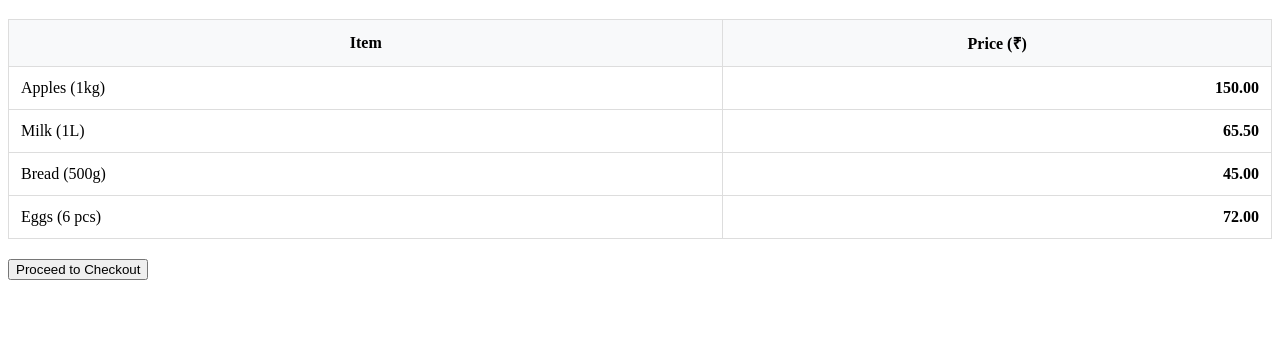
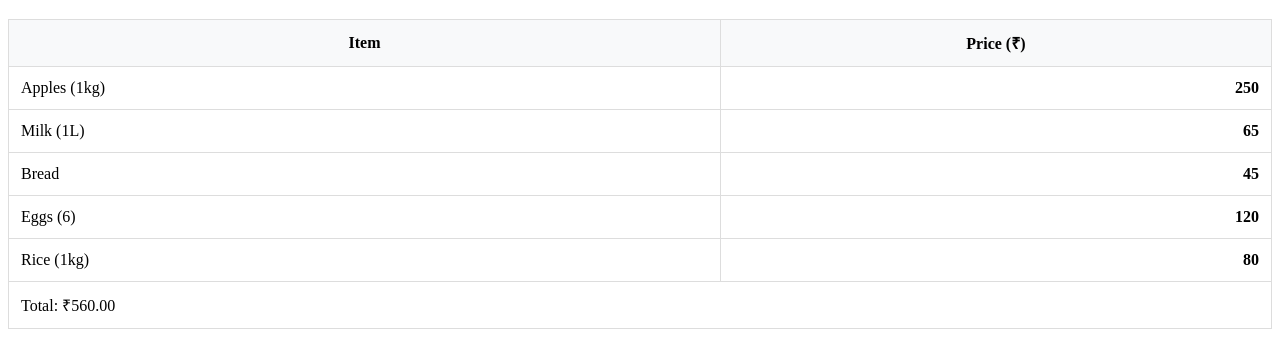
Before and after one commit to acciojob/grofers-checkout-noumantannu06-glitch, a website: page main.html in a window 1280 px wide. Shown: the part 61-410 px from the top of the page. Drawn offline with Linux system fonts and the light colour scheme.

Commit message:
created a submission

```diff
--- a/main.html
+++ b/main.html
@@ -8,27 +8,39 @@
 
 <body>
     <!-- the entire body must be written by student -->
-      <h1>Grofers Checkout</h1>
+
+    <h1>Grofers Checkout</h1>
 
     <table>
         <thead>
-            <tr><th>Item</th><th>Price (₹)</th></tr>
+            <tr>
+                <th>Item</th>
+                <th>Price (₹)</th>
+            </tr>
         </thead>
-        <tbody id="cart-tbody">
-            <tr><td class="item">Apples (1kg)</td><td class="prices" data-ns-test="prices">150.00</td></tr>
-            <tr><td class="item">Milk (1L)</td><td class="prices" data-ns-test="prices">65.50</td></tr>
-            <tr><td class="item">Bread (500g)</td><td class="prices" data-ns-test="prices">45.00</td></tr>
-            <tr><td class="item">Eggs (6 pcs)</td><td class="prices" data-ns-test="prices">72.00</td></tr>
+        <tbody>
+            <tr>
+                <td class="item">Apples (1kg)</td>
+                <td class="prices">250</td>
+            </tr>
+            <tr>
+                <td class="item">Milk (1L)</td>
+                <td class="prices">65</td>
+            </tr>
+            <tr>
+                <td class="item">Bread</td>
+                <td class="prices">45</td>
+            </tr>
+            <tr>
+                <td class="item">Eggs (6)</td>
+                <td class="prices">120</td>
+            </tr>
+            <tr>
+                <td class="item">Rice (1kg)</td>
+                <td class="prices">80</td>
+            </tr>
         </tbody>
     </table>
-
-    <!-- Checkout UI for tests -->
-    <div style="margin: 20px 0;">
-        <button id="checkout-btn" data-ns-test="checkout-button">Proceed to Checkout</button>
-    </div>
-
-    <!-- REQUIRED: #ans for Cypress test assertion -->
-    <div id="ans"></div>
 
     <script type="text/javascript" src="./script.js">
 </script>
--- a/script.js
+++ b/script.js
@@ -1,54 +1,35 @@
-// Run immediately AND observe DOM changes (for test price injection)
-        function calculateTotal() {
-            const priceCells = document.querySelectorAll('[data-ns-test="prices"]');
-            const tbody = document.querySelector('#cart-items');
+function calculateTotal() {
+            // Get all price elements using class selector (dynamic for changes)
+            const priceElements = document.querySelectorAll('.prices');
 
             let total = 0;
-            priceCells.forEach(cell => {
+            priceElements.forEach(cell => {
                 const priceText = cell.textContent.trim();
-                const priceNum = parseFloat(priceText);
-                if (!isNaN(priceNum)) {
-                    total += priceNum;
+                const price = parseFloat(priceText);
+                if (!isNaN(price)) {
+                    total += price;
                 }
             });
 
-            // INTEGER ONLY - matches test expectations exactly
-            const totalInt = Math.floor(total);
+            // Create new total row
+            const table = document.querySelector('table');
+            const tbody = table.querySelector('tbody');
+            const totalRow = document.createElement('tr');
+            const totalCell = document.createElement('td');
 
-            // Update grand total row
-            let totalRow = document.querySelector('[data-ns-test="grandTotal"]');
-            if (!totalRow) {
-                totalRow = document.createElement('tr');
-                const totalCell = document.createElement('td');
-                totalCell.setAttribute('data-ns-test', 'grandTotal');
-                totalCell.colSpan = 2;
-                totalCell.innerHTML = `<strong>Grand Total: ₹${total.toFixed(2)}</strong>`;
-                totalRow.appendChild(totalCell);
-                tbody.appendChild(totalRow);
-            } else {
-                totalRow.querySelector('td').innerHTML = `<strong>Grand Total: ₹${total.toFixed(2)}</strong>`;
+            // Span across both columns, add required class/attributes for tests
+            totalCell.colSpan = 2;
+            totalCell.className = 'total';
+            totalCell.textContent = `Total: ₹${total.toFixed(2)}`;
+
+            // Append total row (remove existing if any for re-runs)
+            const existingTotal = tbody.querySelector('.total');
+            if (existingTotal) {
+                existingTotal.parentElement.remove();
             }
-
-            // CRITICAL: #ans gets PLAIN INTEGER (410 or 333)
-            const ansElement = document.getElementById('ans');
-            ansElement.textContent = totalInt.toString();
+            totalRow.appendChild(totalCell);
+            tbody.appendChild(totalRow);
         }
 
-        // Initial calculation
+        // Run on page load
         document.addEventListener('DOMContentLoaded', calculateTotal);
-
-        // Re-calculate on DOM changes (tests modify prices)
-        const observer = new MutationObserver(calculateTotal);
-        observer.observe(document.body, {
-            childList: true,
-            subtree: true,
-            characterData: true
-        });
-
-        // Button handler
-        document.addEventListener('click', function(e) {
-            if (e.target.matches('[data-ns-test="checkout-button"]')) {
-                const ans = document.getElementById('ans').textContent;
-                alert(`Checkout successful! Total: ${ans}`);
-            }
-        });
```
